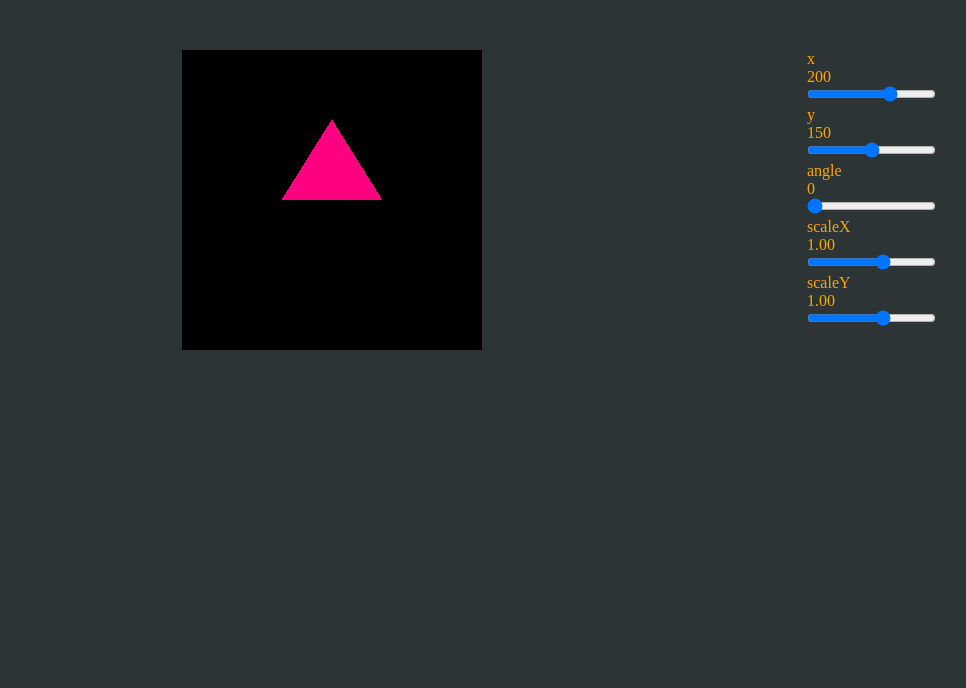
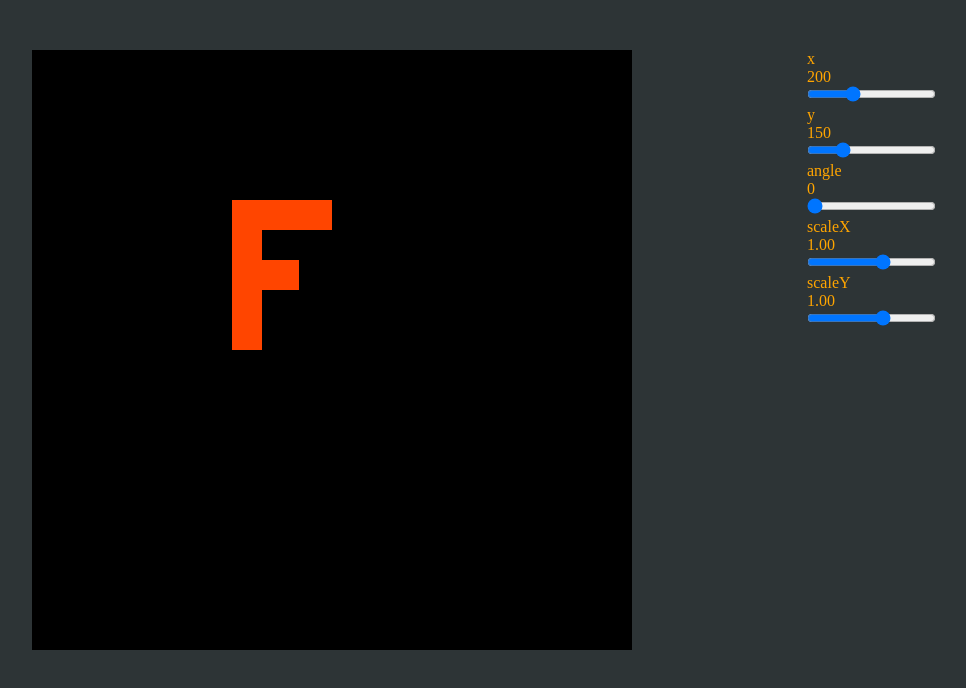
Before and after one commit to gammafp/nacatamal-on-old, a website built with webpack: page public/index.html in a window 1280 px wide. Shown: the whole page, without its empty margins (144-1110 px from the left). Built offline with nearby package versions, Linux system fonts and the light colour scheme.

Commit message:
Librería de matrices 3x3 transformaciones

```diff
--- a/nacatamal-on/Colors/index.ts
+++ b/nacatamal-on/Colors/index.ts
@@ -8,4 +8,18 @@ export default class Color {
     getColor(): number {
         return colorKey[this.color] as number;
     }
+    getArrayColor(): Array<number> {
+        const color = this.getColor();
+        console.log(color)
+        var arrBuff = new ArrayBuffer(4);
+        var vw = new DataView(arrBuff);
+        vw.setUint32(0, color, false);
+        var arrByte = new Uint8Array(arrBuff);
+
+        return [arrByte[1], arrByte[2], arrByte[3]];
+    }
+    getArrayNormalizeColor(): Array<number> {
+        const array_color = this.getArrayColor();
+        return [array_color[0] / 255, this.getArrayColor()[1] / 255, this.getArrayColor()[2] / 255];
+    }
 }
--- a/nacatamal-on/index.ts
+++ b/nacatamal-on/index.ts
@@ -1,5 +1,5 @@
 import * as Render from './render/webgl2';
-import Colors from './Colors';
+import Colors from './colors';
 
 export {
     Render,
--- /dev/null
+++ b/nacatamal-on/math/fvector2/fVector2.ts
@@ -0,0 +1,6 @@
+export const create = (x: number = 0, y: number = 0) => ({ x, y });
+export const add = (A, B) => ({
+    x: A.x + B.x,
+    y: A.y + B.y
+});
+export const clone = (A) => Object.assign({}, A);
--- /dev/null
+++ b/nacatamal-on/math/fvector2/index.ts
@@ -0,0 +1 @@
+export * as fVector2 from './fVector2';
--- /dev/null
+++ b/nacatamal-on/math/matrix3/IMatrix3.ts
@@ -0,0 +1,8 @@
+export interface IMatrix3 {
+    a: number;
+    b: number;
+    c: number;
+    d: number;
+    tx: number;
+    ty: number;
+}
--- /dev/null
+++ b/nacatamal-on/math/matrix3/Matrix3.ts
@@ -0,0 +1,113 @@
+import { IMatrix3 } from "./IMatrix3";
+
+/*
+El orden de la matriz (3x3) es el siguiente
+Referencia documental:
+https://webgl2fundamentals.org/webgl/lessons/webgl-2d-matrices.html
+------------------
+| a  |  b  |  0  |
+------------------
+| c  |  d  |  0  |
+------------------
+| tx | ty  |  1  |
+------------------
+Guardamos solo a, b, c, d, tx, ty ya que corresponden a las transformaciones 2D
+- Tanto a, b, c, d se usan para escalar y angulos por eso hay un problema en el orden de multiplicación
+- tx y ty se usan para translate
+Para poder hacer traslación, rotación y escala hay que seguir un orden de multiplicación
+1) Multiplicar traslación con rotación
+2) El resultado anterior se multiplica a escala
+*/
+export class Matrix3 implements IMatrix3 {
+    a: number;
+    b: number;
+    c: number;
+    d: number;
+    tx: number;
+    ty: number;
+
+    constructor(a = 1, b = 0, c = 0, d = 1, tx = 0, ty = 0) {
+        this.set(a, b, c, d, tx, ty);
+    }
+
+    set(a = 1, b = 0, c = 0, d = 1, tx = 0, ty = 0): Matrix3 {
+        this.a = a;   this.b = b;
+        this.c = c;   this.d = d;
+        this.tx = tx; this.ty = ty;
+        return this;
+    }
+
+    /**
+     * @return Devuelve la matriz identidad
+     */
+    identity() {
+        this.set();
+    }
+
+    translate(tx: number, ty: number = 1): Matrix3 {
+        this.tx = tx;
+        this.ty = ty;
+        return this;
+    }
+
+    rotate(angle: number): Matrix3 {
+        const sin = Math.sin(angle);
+        const cos = Math.cos(angle)
+
+        // this.identity();
+        this.a = cos;
+        this.b = -sin;
+        this.c = sin;
+        this.d = cos;
+        return this;
+    }
+
+    scale(x: number, y = 1): Matrix3 {
+        this.a *= x;
+        this.b *= x;
+        this.c *= y;
+        this.d *= y;
+        return this;
+    }
+
+    fromArray(src_array: number[]): Matrix3 {
+        return this.set(src_array[0], src_array[1], src_array[3], src_array[4], src_array[6], src_array[7]);
+    }
+
+    /**
+     * @return devuelve la matriz 3x3 en forma de array
+     */
+    toArray(): number[] {
+        return [this.a, this.b, 0, this.c, this.d, 0, this.tx, this.ty, 1];
+    }
+
+    /**
+     * @return devuelve la matriz 3x3 en forma de array bi-dimensional
+     */
+    toArrayBi(): Array<number[]> {
+        return [
+            [this.a, this.b, 0],
+            [this.c, this.d, 0],
+            [this.tx, this.ty, 1]
+        ];
+    }
+
+    /**
+     * @return Devuelve un string para poder analizar que es lo que se tiene en la matriz
+     */
+    toString(): string {
+        return `
+        -------------
+        | ${this.a} | ${this.b} | 0 |
+        -------------
+        | ${this.c} | ${this.d} | 0 |
+        -------------
+        | ${this.tx} | ${this.ty} | 1 |
+        -------------
+        `;
+    }
+
+}
+
+const m = new Matrix3();
+console.log(m.toArrayBi().flat())
--- /dev/null
+++ b/nacatamal-on/math/vector2/IVector2.ts
@@ -0,0 +1,4 @@
+export interface IVector2 {
+    x: number;
+    y: number;
+}
--- /dev/null
+++ b/nacatamal-on/math/vector2/index.ts
@@ -0,0 +1,2 @@
+export {IVector2} from './IVector2';
+export {Vector2} from './Vector2';
--- /dev/null
+++ b/nacatamal-on/math/vector3/IVector3.ts
@@ -0,0 +1,5 @@
+export interface IVector3 {
+    x: number;
+    y: number;
+    z: number;
+}
--- /dev/null
+++ b/nacatamal-on/math/vector3/index.ts
@@ -0,0 +1,2 @@
+export { IVector3 } from './IVector3';
+export { Vector3 } from './Vector3';
--- a/nacatamal-on/render/shaders/shaders.ts
+++ b/nacatamal-on/render/shaders/shaders.ts
@@ -1,24 +1,22 @@
 export const fragmentShaderSource = `#version 300 es
 precision highp float;
+
+uniform vec3 u_color;
 
 out vec4 outColor;
 
 void main() {
-  // gl_FragColor = vec4(1.0, 0.0, 1.0, 1.0);
-  outColor = vec4(1, 0, 0.5, 1);
+
+  outColor = vec4(u_color, 1.0);
+  // outColor = vec4(255, 65, 0, 1.0);
 }
 `;
 
 // 3D
 export const vertexShaderSource = `#version 300 es
-// an attribute is an input (in) to a vertex shader.
-// It will receive data from a buffer
 in vec4 a_position;
-// all shaders have a main function
 void main() {
 
-  // gl_Position is a special variable a vertex shader
-  // is responsible for setting
   gl_Position = a_position;
 }
 `;
@@ -28,9 +26,13 @@ export const vertexShaderSource2D = `#version 300 es
 
 in vec2 a_position;
 uniform vec2 u_resolution;
+uniform mat3 u_matrix;
 
 void main() {
-  vec2 zeroToOne = a_position / u_resolution;
+
+  vec2 position = (u_matrix * vec3(a_position, 1)).xy;
+
+  vec2 zeroToOne = position / u_resolution;
 
   vec2 zeroToTwo = zeroToOne * 2.0;
 
--- a/nacatamal-on/render/shapes/triangle.ts
+++ b/nacatamal-on/render/shapes/triangle.ts
@@ -1,13 +1,33 @@
 const triangle = (gl) => {
 
     const array = new Float32Array([
-        150, 70,
-        100, 150,
-        200, 150
+        // left column
+        0, 0,
+        30, 0,
+        0, 150,
+        0, 150,
+        30, 0,
+        30, 150,
+
+        // top rung
+        30, 0,
+        100, 0,
+        30, 30,
+        30, 30,
+        100, 0,
+        100, 30,
+
+        // middle rung
+        30, 60,
+        67, 60,
+        30, 90,
+        30, 90,
+        67, 60,
+        67, 90,
     ]);
     return {
         data: array,
-        vertex: 3
+        vertex: 18
     };
 }
 
--- a/nacatamal-on/render/webgl2/rendering.js
+++ b/nacatamal-on/render/webgl2/rendering.js
@@ -1,7 +1,7 @@
 const rendering = (gl, loop_callback) => {
     gl.viewport(0, 0, gl.canvas.width, gl.canvas.height)
     gl.clearColor(0, 0, 0, 0);
-    gl.clear(gl.COLOR_BUFFER_BIT);
+    gl.clear(gl.COLOR_BUFFER_BIT | gl.DEPTH_BUFFER_BIT);
     gl.flush();
 
     loop_callback();
--- a/public/css/index.css
+++ b/public/css/index.css
@@ -10,7 +10,7 @@
     /* width: 400px;
     height: 300px; */
     margin: 50px auto;
-    background-color: orange;
+    background-color: white;
     display: inline-block;
   }
   .ui_container {
--- a/src/main.ts
+++ b/src/main.ts
@@ -4,6 +4,8 @@ import triangle from '../nacatamal-on/render/shapes/triangle';
 import { fragmentShaderSource, vertexShaderSource, vertexShaderSource2D } from '../nacatamal-on/render/shaders/shaders';
 import { createProgram, createWebGlContext, getAttribLocation } from '../nacatamal-on/render/webgl2';
 import draw from '../nacatamal-on/render/webgl2/draw';
+import { Matrix3 } from '../nacatamal-on/math/matrix3/Matrix3';
+import Color from '../nacatamal-on/colors';
 
 declare var webglLessonsUI: any;
 
@@ -15,8 +17,8 @@ let scale = [1, 1];
 // Gl Está en contexto global
 const gl = createWebGlContext({
     parent: 'canvas',
-    width: 300,
-    height: 300
+    width: 600,
+    height: 600
 });
 
 const program = createProgram(gl, vertexShaderSource2D, fragmentShaderSource);
@@ -28,6 +30,17 @@ const position_attrib = getAttribLocation(gl, program, 'a_position');
 const u_resolution = gl.getUniformLocation(program, "u_resolution");
 gl.uniform2f(u_resolution, gl.canvas.width, gl.canvas.height);
 
+const color = new Color('orangered').getArrayNormalizeColor();
+console.log('color: ', color)
+
+const u_color = gl.getUniformLocation(program, "u_color");
+gl.uniform3fv(u_color, color);
+
+
+let matrix = new Matrix3();
+const u_matrix = gl.getUniformLocation(program, "u_matrix");
+gl.uniformMatrix3fv(u_matrix, false, matrix.toArray());
+
 // Buffer position
 const position_buffer = gl.createBuffer();
 gl.bindBuffer(gl.ARRAY_BUFFER, position_buffer);
@@ -37,11 +50,11 @@ const drawScene = () => {
         // Proyección
         // Se inicia la proyección con el tamaño del canvas
         // let matrix = m3.projection(gl.canvas.clientWidth, gl.canvas.clientHeight);
-        // matrix = m3.translate(matrix, translation[0], translation[1]);
-        // matrix = m3.rotate(matrix, angleInRadians);
-        // matrix = m3.scale(matrix, scale[0], scale[1]);
+        matrix = matrix.translate(translation[0], translation[1]);
+        matrix = matrix.rotate(angleInRadians);
+        matrix = matrix.scale(scale[0], scale[1]);
 
-
+        gl.uniformMatrix3fv(u_matrix, false, matrix.toArray());
         gl.vertexAttribPointer(position_attrib, 2, gl.FLOAT, gl.false, 0, 0);
 
         const triangle_shape = triangle(gl);
```
Also changed, not shown: nacatamal-on/math/index.ts (added, +36 -0 lines), nacatamal-on/math/vector2/Vector2.ts (added, +24 -0 lines), nacatamal-on/math/vector3/Vector3.ts (added, +28 -0 lines), nacatamal-on/math/matrix3/index.ts (added).
